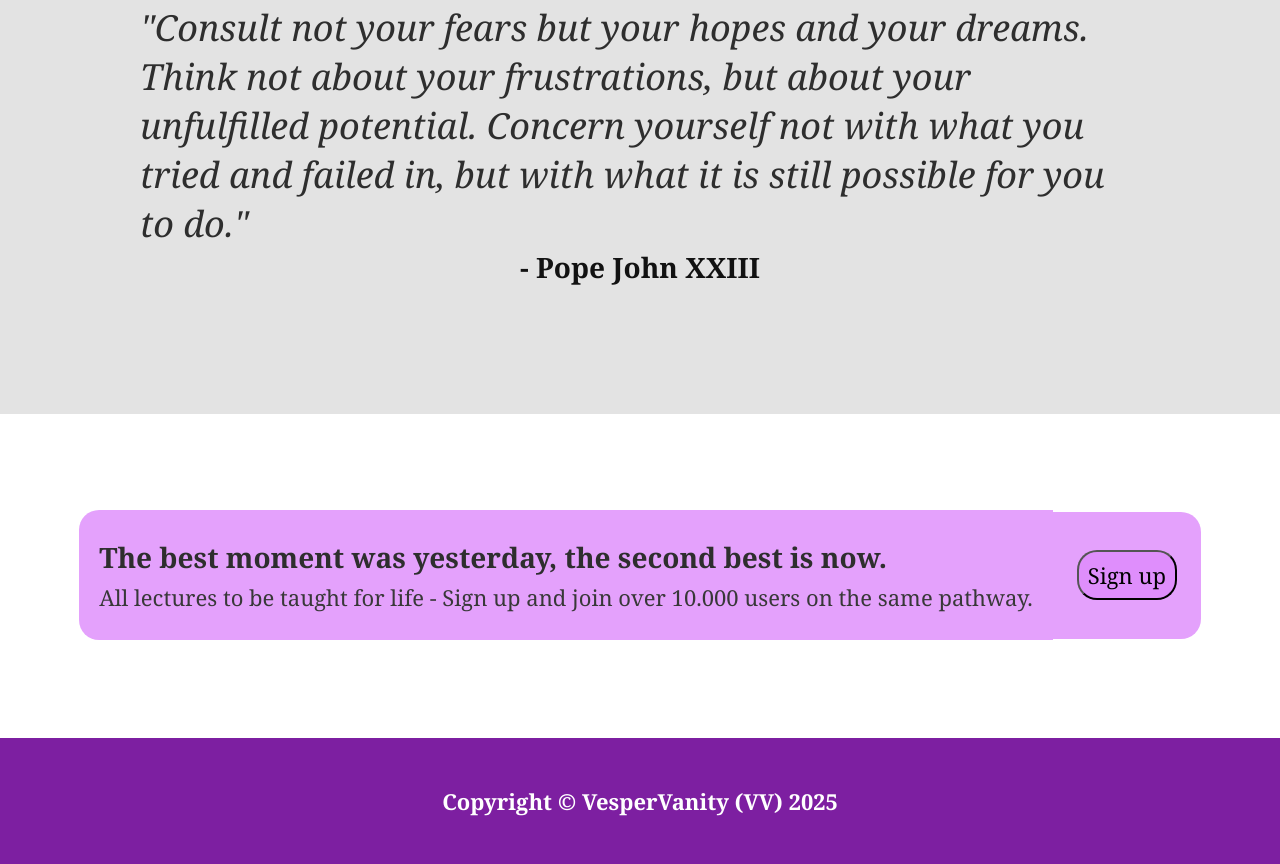
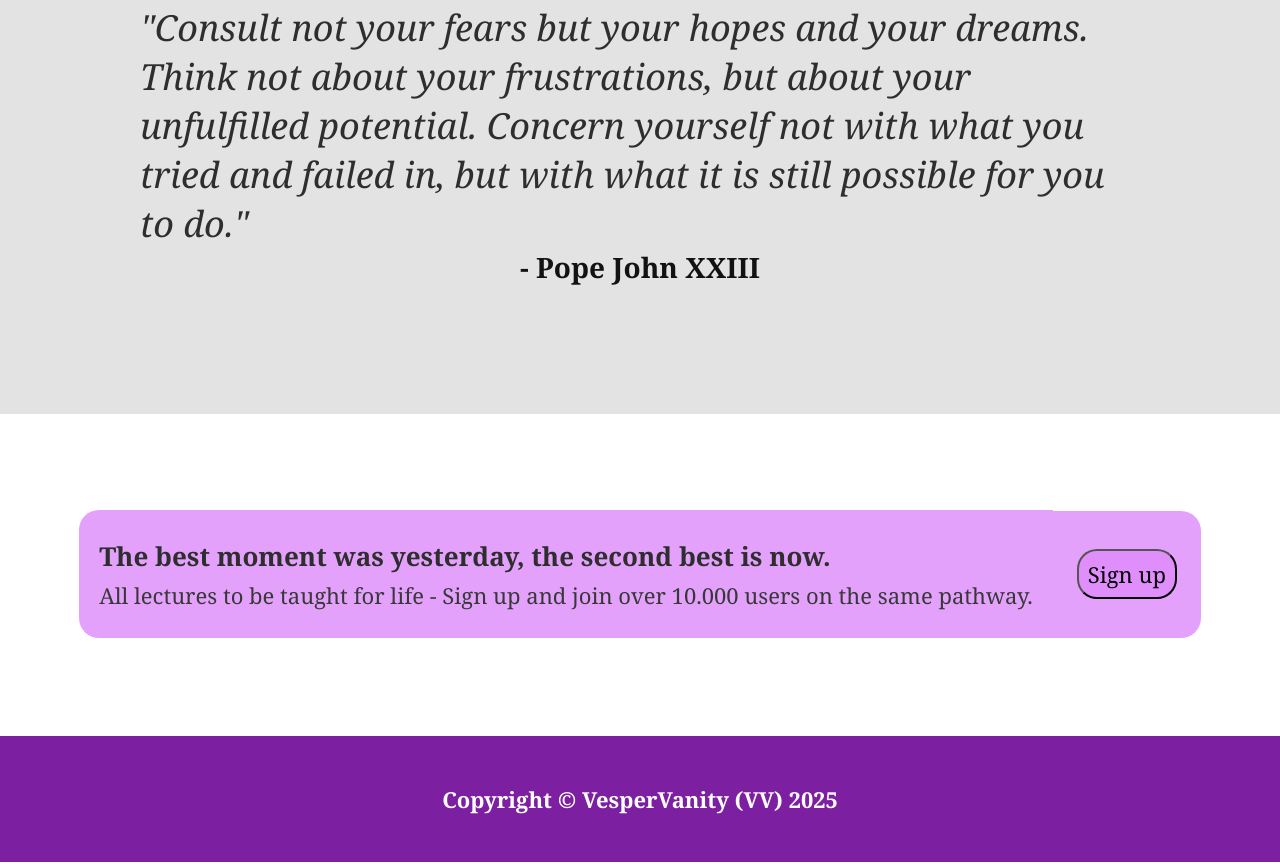
Before and after one commit to VesperVanity/project-landing-page, a plain HTML site: page index.html in a window 1280 px wide. Shown: the part 1578-2442 px from the top of the page. Drawn offline with Linux system fonts and the light colour scheme.

Commit message:
Decreased size of header

```diff
--- a/style.css
+++ b/style.css
@@ -195,7 +195,7 @@ a
 
 .action-header
 {
-    font-size: 28px;
+    font-size: 26px;
     font-weight: 700;
     color: rgb(46, 46, 46);
     margin-bottom: 6px;
```
